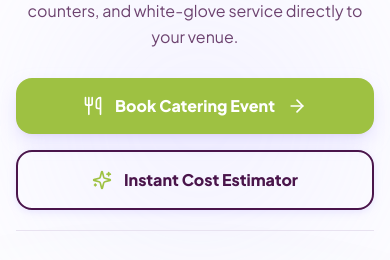
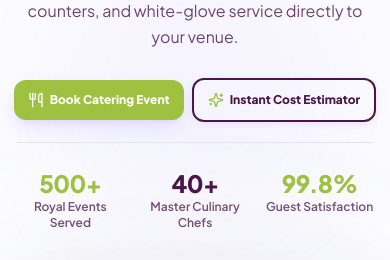
Before and after one commit to Vinodinicti/Catering-Service, a React (Vite) app: page / in a window 390 px wide. Shown: the part 370-630 px from the top of the page. Built offline with nearby package versions, Linux system fonts and the light colour scheme; a web font is replaced by a local one.

Commit message:
Format home page hero CTA buttons to display 2 on 1 line on mobile and desktop

```diff
--- a/src/pages/HomePage.jsx
+++ b/src/pages/HomePage.jsx
@@ -45,23 +45,23 @@ export default function HomePage({ setActiveTab, onOpenEstimate, onOpenBooking }
                 From traditional banana leaf wedding feasts to grand corporate galas, we bring authentic master South Indian recipes, live dosa/tawa counters, and white-glove service directly to your venue.
               </p>
 
-              {/* Multi-color CTAs */}
-              <div className="pt-2 flex flex-col sm:flex-row items-center justify-center lg:justify-start gap-4">
+              {/* Multi-color CTAs - 2 Buttons Side-by-Side on 1 Line */}
+              <div className="pt-2 flex flex-row items-center justify-center lg:justify-start gap-2 sm:gap-4 w-full max-w-xl mx-auto lg:mx-0">
                 <button
                   onClick={onOpenBooking}
-                  className="w-full sm:w-auto px-8 py-4 rounded-2xl bg-palette-shamrock hover:bg-palette-shamrockDark text-white font-extrabold text-base flex items-center justify-center gap-3 shadow-lilac-md hover:scale-105 active:scale-95 transition-all duration-300"
+                  className="flex-1 sm:flex-none px-3.5 sm:px-7 py-3 sm:py-4 rounded-xl sm:rounded-2xl bg-palette-shamrock hover:bg-palette-shamrockDark text-white font-extrabold text-xs sm:text-base flex items-center justify-center gap-1.5 sm:gap-2.5 shadow-lilac-md hover:scale-105 active:scale-95 transition-all duration-300"
                 >
-                  <Utensils className="w-5 h-5" />
-                  <span>Book Catering Event</span>
-                  <ArrowRight className="w-5 h-5" />
+                  <Utensils className="w-4 h-4 sm:w-5 sm:h-5 shrink-0" />
+                  <span className="whitespace-nowrap">Book Catering Event</span>
+                  <ArrowRight className="w-4 h-4 sm:w-5 sm:h-5 shrink-0 hidden sm:inline-block" />
                 </button>
 
                 <button
                   onClick={onOpenEstimate}
-                  className="w-full sm:w-auto px-8 py-4 rounded-2xl border-2 border-palette-eggplant text-palette-eggplant hover:bg-palette-eggplant hover:text-white font-extrabold text-base flex items-center justify-center gap-3 shadow-lilac-sm transition-all duration-300"
+                  className="flex-1 sm:flex-none px-3.5 sm:px-7 py-3 sm:py-4 rounded-xl sm:rounded-2xl border-2 border-palette-eggplant text-palette-eggplant hover:bg-palette-eggplant hover:text-white font-extrabold text-xs sm:text-base flex items-center justify-center gap-1.5 sm:gap-2.5 shadow-lilac-sm transition-all duration-300"
                 >
-                  <Sparkles className="w-5 h-5 text-palette-shamrock" />
-                  <span>Instant Cost Estimator</span>
+                  <Sparkles className="w-4 h-4 sm:w-5 sm:h-5 text-palette-shamrock shrink-0" />
+                  <span className="whitespace-nowrap">Instant Cost Estimator</span>
                 </button>
               </div>
 
```
